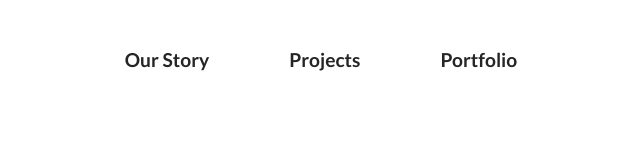
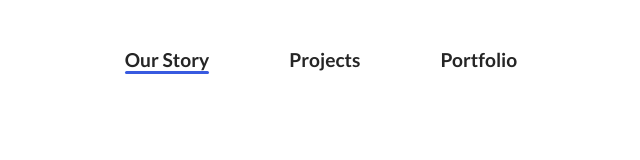
Before and after one commit to CodeSevenic/Gsap-Flip, a plain HTML site: page index.html in a window 1280 px wide. Shown: the full height of the page, 319-959 px from the left. Drawn offline with nearby package versions, Linux system fonts and the light colour scheme.

```diff
--- a/style.css
+++ b/style.css
@@ -26,3 +26,9 @@
   color: #252525;
   font-weight: bold;
 }
+
+.active-nav {
+  height: 3px;
+  background-color: #385ae0;
+  border-radius: 1rem;
+}
```
